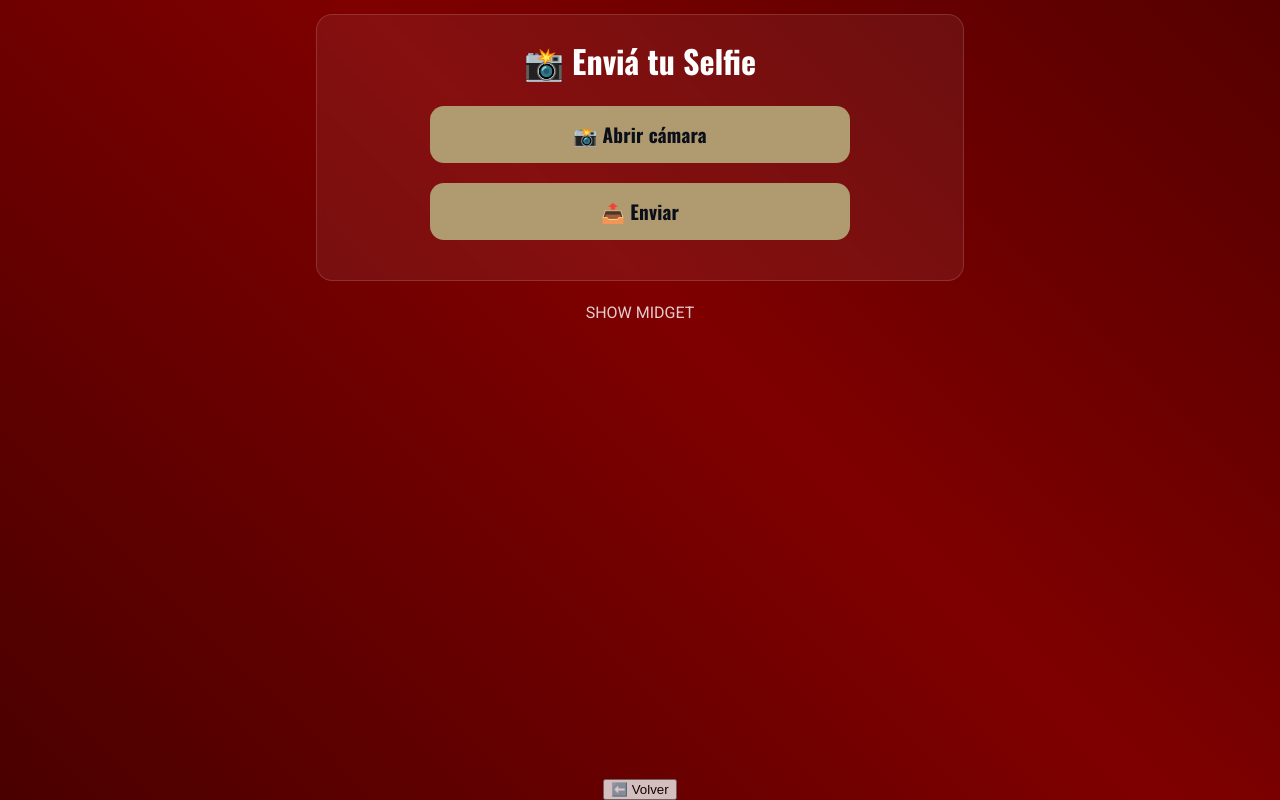
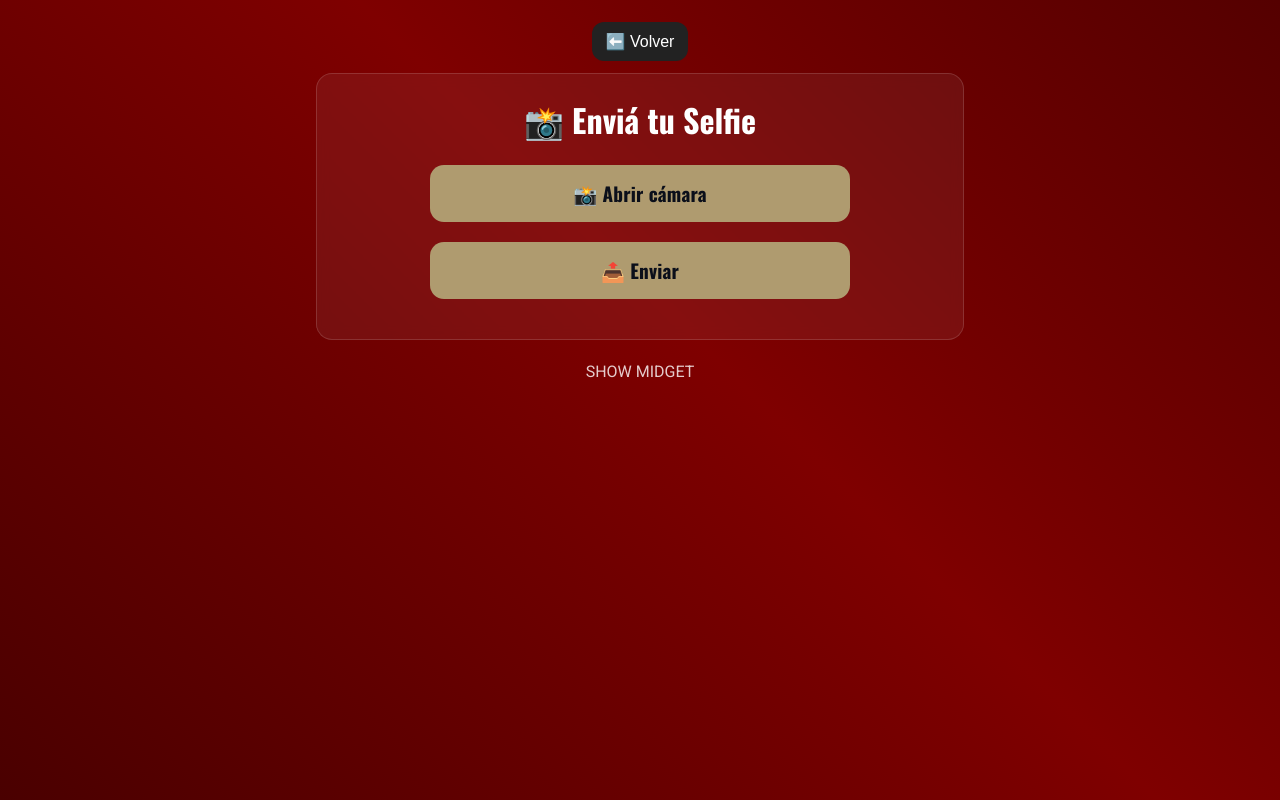
Before and after one commit to jcheva123/showmidget, a plain HTML site: page selfies.html in a window 1280 px wide. Drawn offline with nearby package versions, Linux system fonts and the light colour scheme.

Commit message:
Update selfies.html

```diff
--- a/selfies.html
+++ b/selfies.html
@@ -42,7 +42,9 @@
 </head>
 <body>
   <div class="wrap">
-
+   <div class="topbar">
+      <button class="back" onclick="location.href='index.html'">⬅️ Volver</button>
+    </div>
 
     <div class="card">
       <h1>📸 Enviá tu Selfie</h1>
@@ -65,9 +67,7 @@
   </form>
   <iframe name="invisibleFrame" style="display:none"></iframe>
   <!-- Botón Volver abajo -->
-  <footer class="footer-actions">
-    <button class="button" type="button" onclick="location.href='../index.html'">⬅️ Volver</button>
-  </footer>
+
 <script>
   const fileInput = document.getElementById('fileInput');
   const preview   = document.getElementById('preview');
```
